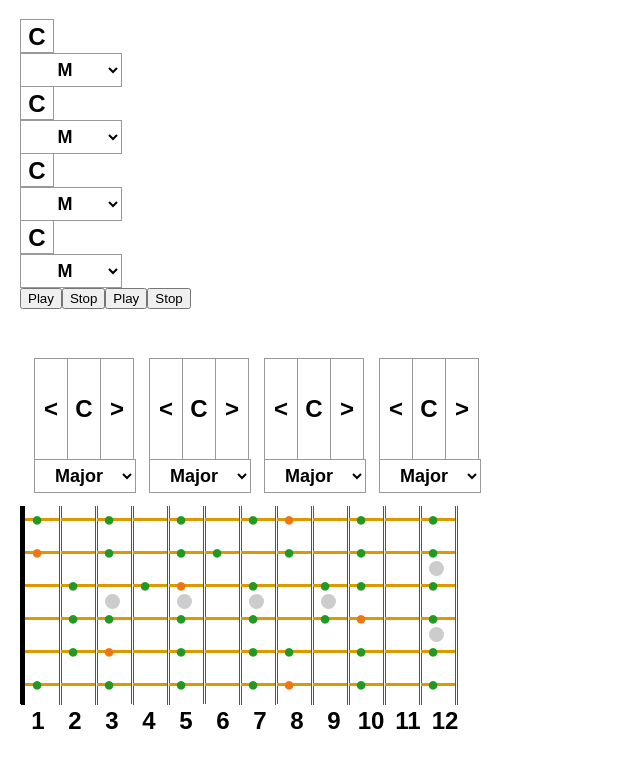
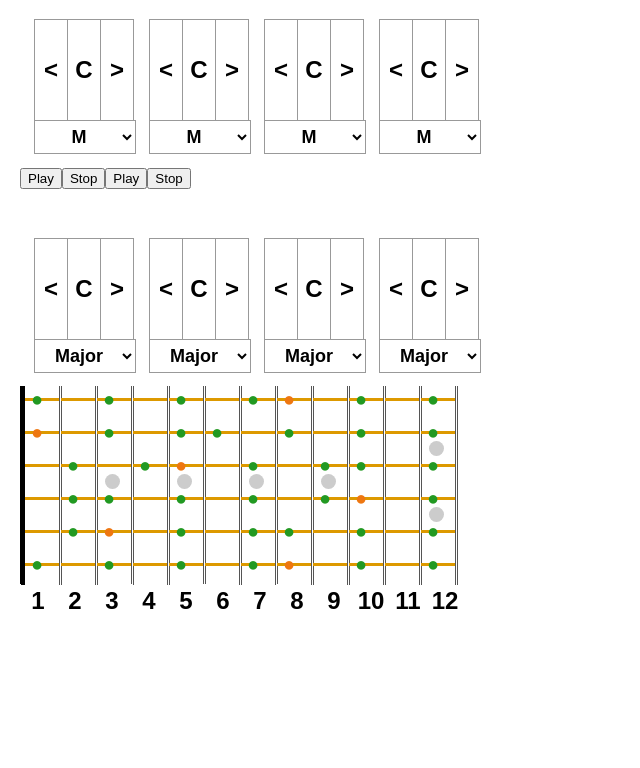
Before and after one commit to sorimachi0414/DiatonicPlayer, a React (Create React App) app: page / in a window 1280 px wide. Shown: the top 768 px of the page, without its empty margins (0-640 px from the left). Built offline with nearby package versions, Linux system fonts and the light colour scheme; no server answers.

Commit message:
add chord change button
fix sum bug
merge sum functions

```diff
--- a/src/index.css
+++ b/src/index.css
@@ -20,7 +20,7 @@
 //width: 34px;
 }
 
-.scaleNoteSelecotr {
+.scaleNoteSelector {
   background: #fff;
   border: 1px solid #999;
   float:none;
@@ -34,7 +34,7 @@
   padding: 0;
   text-align: center;
   width: 34px;
-  //width: 34px;
+  /*width: 34px;*/
 }
 
 .scaleTypeSelector{
@@ -52,9 +52,8 @@
   padding: 0;
   text-align: center;
   width: 102px;
+}
 
-
-}
 .circle{
   position:absolute;
   width: 15px;
@@ -239,11 +238,11 @@ ol, ul {
 .chordSelector {
   background: #fff;
   border: 1px solid #999;
-  float: left;
+  float: none;
   font-size: 24px;
   font-weight: bold;
   line-height: 34px;
-  height: 34px;
+  height: 102px;
   margin-right: -1px;
   margin-top: -1px;
   padding: 0;
@@ -254,11 +253,11 @@ ol, ul {
 .chordSelectorActive {
   background: #c00;
   border: 1px solid #999;
-  float: left;
+  float: none;
   font-size: 24px;
   font-weight: bold;
   line-height: 34px;
-  height: 34px;
+  height: 102px;
   margin-right: -1px;
   margin-top: -1px;
   padding: 0;
--- a/src/index.js
+++ b/src/index.js
@@ -132,46 +132,43 @@ class MainClock extends React.Component{
   }
 
   //------------------------------------------------
-  changeChord(i) {
-    //コードブロックの数字をインクリメント
-    let blocks = this.state.blocks.slice()
-    blocks[i] = (blocks[i] < soundNameList.length) ? blocks[i]+1 : 0
+  changeChord(i,val) {
+    //val = chordNote or chordType
+    // val = 3 => D# , val = 'm7' => minor 7th Chord
+    let shift,chordTones
+    if (typeof val== 'number'){
+      let list = this.state.blocks.slice()
+      let chordNotes=this.state.chordNotes.slice()
+      list[i] = (list[i]+val>=soundNameList.length) ? 0 : (list[i]+val<0) ? soundNameList.length-1 : list[i]+val
+
+      chordNotes[i]=list[i]
       this.setState({
-      blocks:blocks
-      }
-    )
-
-    let chordNotes=this.state.chordNotes.slice()
-    chordNotes[i] +=1
-    this.setState({
-      chordNotes:chordNotes
-      }
-    )
-
-    this.makeChordString(i)
-  }
-
-  changeChordType(num,key) {
-    //コードブロックの数字をインクリメント
+        chordNotes:chordNotes,
+        blocks:list
+      })
+      chordTones = masterChord[this.state.chordTypes[i]]
+      shift = chordNotes[i] //0,1,2,...
+    }else if (typeof val== 'string'){
+      console.log('string')
       let list = this.state.chordTypes.slice()
-    list[num]=key
+      list[i]=val
       this.setState({
           chordTypes:list
         }
       )
+      chordTones = masterChord[val]
+      shift = this.state.chordNotes[i]
+    }
 
     //chordListの変更処理　Stateの更新が非同期なので、ここで行う
     let chordList=this.state.chordList.slice()
-    let chordTones = masterChord[key]
-    let shift = this.state.chordNotes[num] //0,1,2,...
     let chordTonesShifted=chordTones.map(x => (x+shift) %12)
     let chordToneABC=chordTonesShifted.map(x =>soundNameList[x]+'3')
-    chordList[num] = chordToneABC
+    chordList[i] = chordToneABC
     this.setState({
       chordList:chordList
     })
 
-    //this.makeChordString(num)
   }
 
   //アクティブなステップ（コード）を着色
@@ -194,27 +191,22 @@ class MainClock extends React.Component{
       )
     }
     return (
-      <div>
+      <div className="scaleBlock">
         <ChordNoteSelector
           color={this.state.blocksColor[i]}
           value={this.state.blocks[i]}
-          onClick={() => this.changeChord(i)}
+          onClick={() => this.changeChord(i,1)}
+          onClickP={() => this.changeChord(i,1)}
+          onClickN={() => this.changeChord(i,-1)}
         />
         <ChordTypeSelector
           class={"scaleTypeSelector"}
           boxNum={i}
           value={masterChord[this.state.chordTypes[i]]}
-          onChangeChord={(i,e) => this.changeChordType(i,e)}
+          onChangeChord={(i,e) => this.changeChord(i,String(e))}
         />
 
       </div>
-      /*
-<ChordTypeSelector
-  color={this.state.blocksColor[i]}
-  value={this.state.chordTypes[i]}
-  onClick={() => this.changeChordType(i)}
-/>
-*/
     );
   }
 
@@ -434,18 +426,7 @@ class ScaleSelector extends React.Component{
     //コードブロックの数字をインクリメント
     let list = this.state.selectedScaleNoteList.slice()
     list[i] = (list[i]+val>=12) ? 0 : (list[i]+val<0) ? 11 : list[i]+val
-    console.log(list[i])
-    /*
-    list[i] +=val
-    if (list[i]>= 12){
-      list[i]=0
-    }
-
-     */
-    this.setState({
-      selectedScaleNoteList:list
-      }
-    )
+    this.setState({selectedScaleNoteList:list})
   }
 
   changeScaleType(num,arg){
@@ -465,7 +446,7 @@ class ScaleSelector extends React.Component{
     return(
       <div className="scaleBlock">
         <ScaleToneSelector
-          class={"scaleNoteSelecotr"}
+          class={"scaleNoteSelector"}
           value={soundNameList[this.state.selectedScaleNoteList[i]]}
           onClickP={() => this.changeScaleTone(i,1)}
           onClickN={() => this.changeScaleTone(i,-1)}
@@ -516,7 +497,7 @@ class ScaleToneSelector extends  React.Component {
     return(
       <div>
         <button className="scaleNoteShifter" value={this.props.value} onClick={this.props.onClickN}>{"<"}</button>
-        <button className="scaleNoteSelecotr" value={this.props.value} onClick={this.props.onClick}>{this.props.value}</button>
+        <button className="scaleNoteSelector" value={this.props.value} onClick={this.props.onClick}>{this.props.value}</button>
         <button className="scaleNoteShifter" value={this.props.value} onClick={this.props.onClickP}>{">"}</button>
       </div>
     )
@@ -550,19 +531,6 @@ class ScaleTypeSelector extends  React.Component {
   }
 }
 
-/*
-class ChordTypeSelector extends  React.Component {
-  constructor(props) {
-    super(props);
-  }
-
-  render(){
-    return(
-      <button className={this.props.color} value={this.props.value} onClick={this.props.onClick}>{chordTypeNameList[this.props.value]}</button>
-    )
-  }
-}
-*/
 class ChordNoteSelector extends  React.Component{
   constructor(props) {
     super(props);
@@ -570,7 +538,11 @@ class ChordNoteSelector extends  React.Component{
 
   render(){
     return(
+      <div>
+        <button className="scaleNoteShifter" value={this.props.value} onClick={this.props.onClickN}>{"<"}</button>
         <button className={this.props.color} value={this.props.value} onClick={this.props.onClick}>{soundNameList[this.props.value]}</button>
+        <button className="scaleNoteShifter" value={this.props.value} onClick={this.props.onClickP}>{">"}</button>
+      </div>
     )
   }
 }
```
Lines whose indentation alone changed are shown as unchanged.
